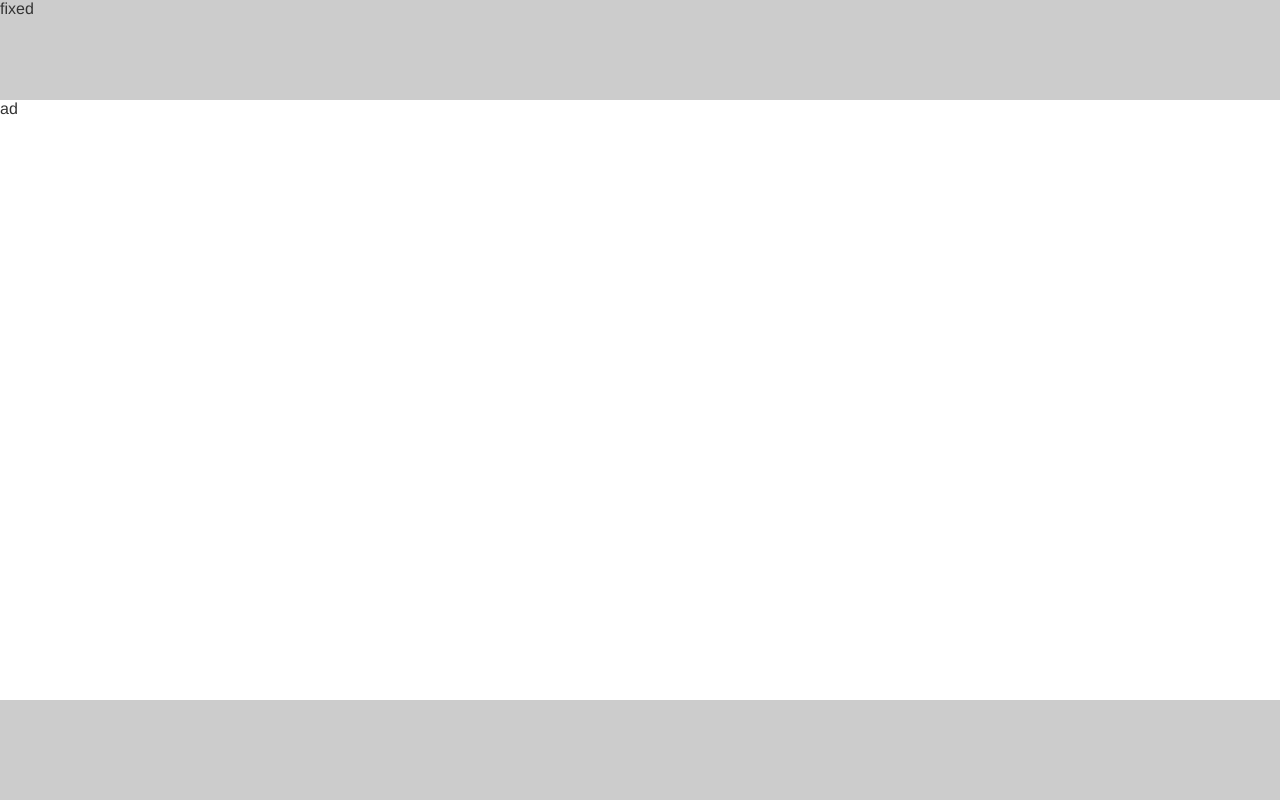
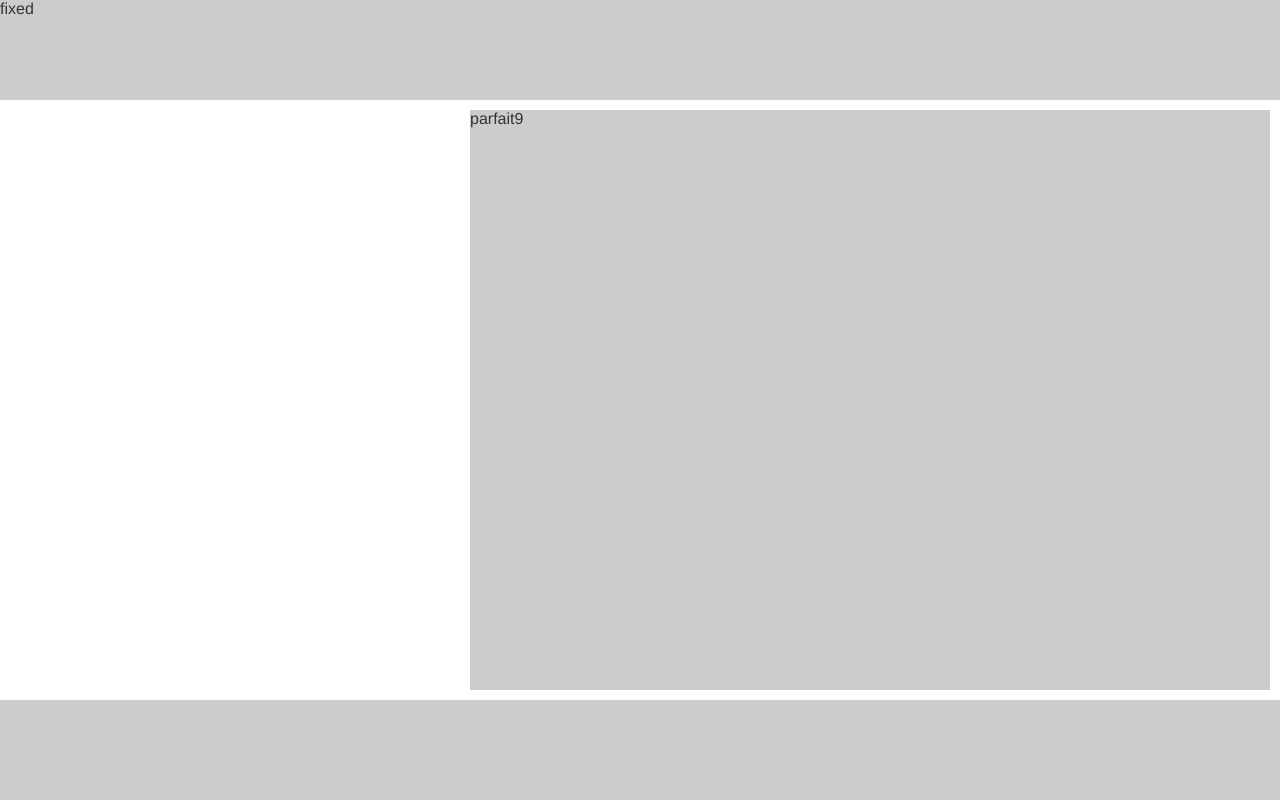
Before and after one commit to peachparfait/new-peachparfait.github.io, a Gatsby site: page / in a window 1280 px wide. Shown: the top 800 px of the page. Built offline with nearby package versions, Linux system fonts and the light colour scheme; Gatsby itself is replaced by a stand-in of ours.

Commit message:
サムネの一番大きい3D部分atoms作成

```diff
--- a/src/pages/styles.scss
+++ b/src/pages/styles.scss
@@ -62,6 +62,8 @@ body {
   background-color: $white;
   width: 1300px;
   height: 600px;
+  display: flex;
+  justify-content: flex-end;
 }
 
 .profile{
@@ -122,3 +124,8 @@ body {
   height: 100px;
   margin:10px auto;
 }
+.myName{
+  background-color: #ccc;
+  width: 800px;
+  margin:10px 10px;
+}
--- /dev/null
+++ b/src/pages/templates/organisms/molecules/atoms/myName.js
@@ -0,0 +1,9 @@
+import * as React from "react";
+
+const MyName = () => {
+    return (
+        <div className="myName">parfait9</div>
+    )
+  }
+
+export default MyName;
--- a/src/pages/templates/organisms/molecules/thumbnailObjects.js
+++ b/src/pages/templates/organisms/molecules/thumbnailObjects.js
@@ -1,8 +1,11 @@
 import * as React from "react";
+import MyName from "./atoms/myName";
 
 const Ad = () => {
     return (
-        <div className="ad">ad</div>
+        <div className="ad">
+          <MyName />
+        </div>
     )
   }
 
```
Also changed, not shown: src/pages/templates/organisms/molecules/atoms/3dModels.js (deleted), src/pages/templates/organisms/molecules/atoms/SNSLink.js (added), src/pages/templates/organisms/molecules/atoms/text.js (deleted).
